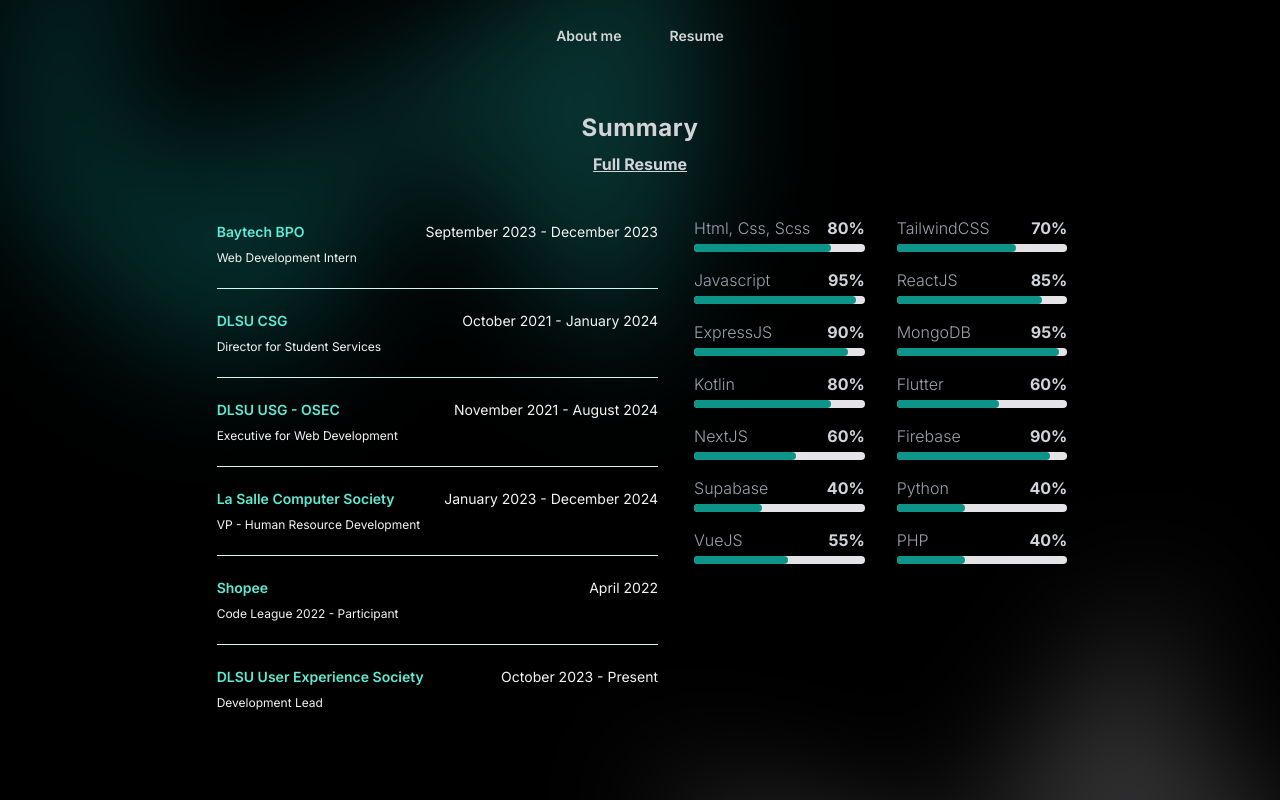
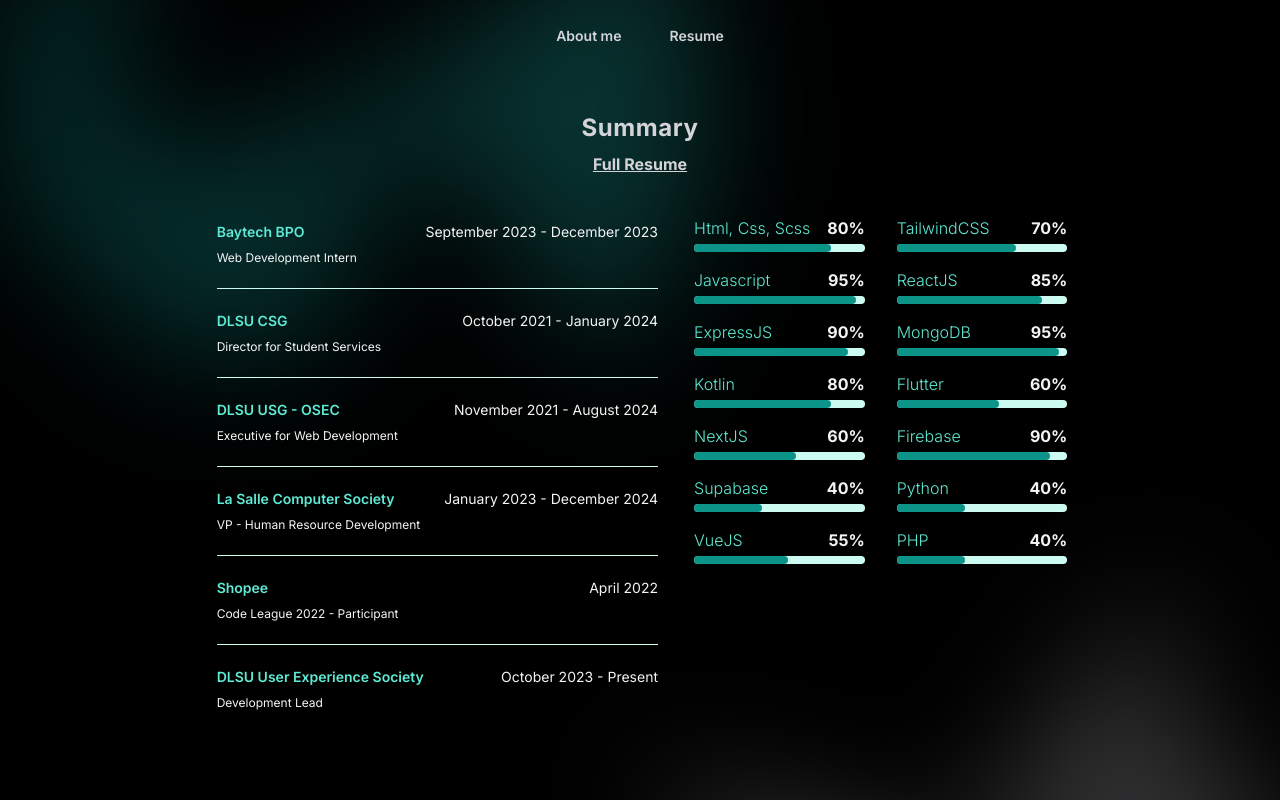
Before and after one commit to AndreiMarin15/andrei-portfolio, a Next.js app: page /resume in a window 1280 px wide. Shown: the top 800 px of the page. Built offline with nearby package versions, Linux system fonts and the light colour scheme.

Commit message:
improvements

```diff
--- a/src/app/resume/Skills/SkillItem.jsx
+++ b/src/app/resume/Skills/SkillItem.jsx
@@ -31,12 +31,12 @@ const SkillItem = (props) => {
     <div className="w-full md:w-1/2 animate-fade-in">
       <div className="mb-4 md:mx-4">
         <div className="flex justify-between items-center mb-1">
-          <h5 className="text-md text-gray-400 font-light">{title}</h5>
-          <span className="text-md text-gray-300 font-bold">
+          <h5 className="text-md text-teal-300 font-light">{title}</h5>
+          <span className="text-md text-zinc-100 font-bold">
             {percentage}
           </span>
         </div>
-        <div className="w-full bg-zinc-200 relative h-2 rounded">
+        <div className="w-full bg-teal-100 relative h-2 rounded">
           <div
             ref={barRef}
             className="absolute h-full left-0 top-0 bg-teal-600 rounded"
```
